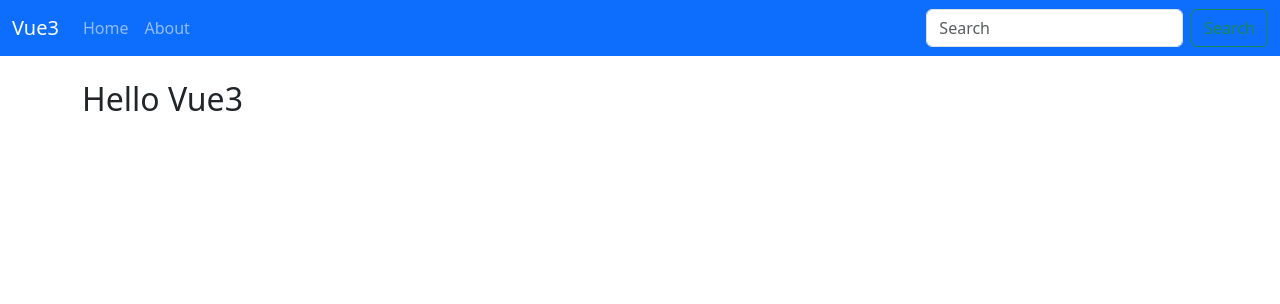
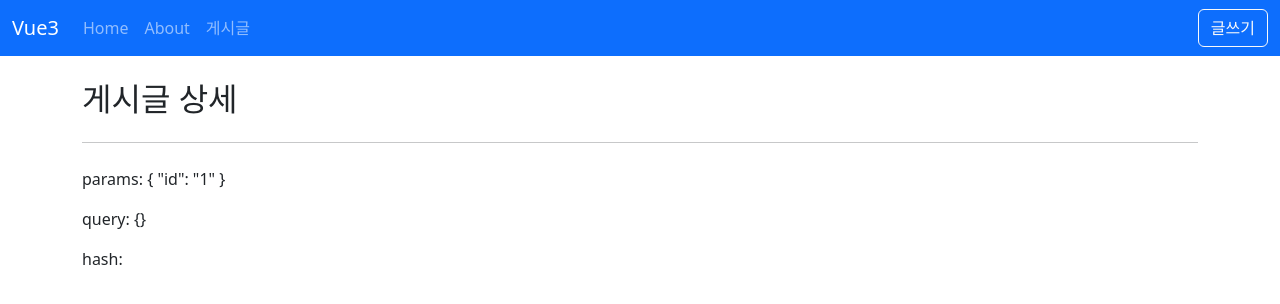
Before and after one commit to sybaek0725/vue3-posts, a Vue app: page /posts/1 in a window 1280 px wide. Shown: the top 304 px of the page. Built offline with nearby package versions, Linux system fonts and the light colour scheme.

Commit message:
Vue Router 학습 : 게시판 UI 만들기
- CRUD vue 파일 생성
- 동적 라우트 개념 이해

```diff
--- a/src/layouts/TheHeader.vue
+++ b/src/layouts/TheHeader.vue
@@ -17,14 +17,6 @@
                 <div class="collapse navbar-collapse" id="navbarSupportedContent">
                     <ul class="navbar-nav me-auto">
                         <li class="nav-item">
-                            <!-- <RouterLink
-                                to="/"
-                                class="nav-link"
-                                :class="{ active: activeLink === '/' }"
-                                aria-current="page"
-                                @click="setLink('home')"
-                                >Home</RouterLink
-                            > -->
                             <RouterLink
                                 to="/"
                                 class="nav-link"
@@ -34,27 +26,21 @@
                             >
                         </li>
                         <li class="nav-item">
-                            <!-- <RouterLink
-                                to="/about"
-                                class="nav-link"
-                                :class="{ active: activeLink === '/about' }"
-                                @click="setLink('about')"
-                                >About</RouterLink
-                            > -->
                             <RouterLink to="/about" class="nav-link" active-class="active"
                                 >About</RouterLink
                             >
                         </li>
+                        <li class="nav-item">
+                            <RouterLink to="/posts" class="nav-link" active-class="active"
+                                >게시글</RouterLink
+                            >
+                        </li>
                     </ul>
-                    <form class="d-flex" role="search">
-                        <input
-                            class="form-control me-2"
-                            type="search"
-                            placeholder="Search"
-                            aria-label="Search"
-                        />
-                        <button class="btn btn-outline-success" type="submit">Search</button>
-                    </form>
+                    <div class="d-flex" role="search">
+                        <button class="btn btn-outline-light" type="button" @click="goPage">
+                            글쓰기
+                        </button>
+                    </div>
                 </div>
             </div>
         </nav>
@@ -62,12 +48,11 @@
 </template>
 
 <script setup>
-import { ref } from 'vue'
+import { useRouter } from 'vue-router'
 
-const activeLink = ref('/')
-const setLink = (link) => {
-    if (link === 'home') activeLink.value = '/'
-    else activeLink.value = '/about'
+const router = useRouter()
+const goPage = () => {
+    router.push('/posts/create')
 }
 </script>
 
--- a/src/layouts/TheView.vue
+++ b/src/layouts/TheView.vue
@@ -1,10 +1,9 @@
 <template>
-	<main>
-		<div class="container py-4">
-			<h2>Hello Vue3</h2>
-			<RouterView />
-		</div>
-	</main>
+    <main>
+        <div class="container py-4">
+            <RouterView />
+        </div>
+    </main>
 </template>
 
 <script setup></script>
--- a/src/views/Home.vue
+++ /dev/null
@@ -1,19 +0,0 @@
-<template>
-    <div>
-        <h2>Home View</h2>
-        <div>{{ $route.path }}</div>
-        <div>{{ $route.name }}</div>
-        <button class="btn btn-primary" @click="goToAbout">About으로 이동</button>
-    </div>
-</template>
-
-<script setup>
-import { useRouter } from 'vue-router'
-
-const router = useRouter()
-const goToAbout = () => {
-    router.push('/about')
-}
-</script>
-
-<style lang="scss" scoped></style>
--- /dev/null
+++ b/src/views/HomeView.vue
@@ -0,0 +1,21 @@
+<template>
+	<div>
+		<h2>Home View</h2>
+		<div>{{ $route.path }}</div>
+		<div>{{ $route.name }}</div>
+		<button class="btn btn-primary" @click="goToAbout">
+			About으로 이동
+		</button>
+	</div>
+</template>
+
+<script setup>
+import { useRouter } from 'vue-router';
+
+const router = useRouter();
+const goToAbout = () => {
+	router.push('/about');
+};
+</script>
+
+<style lang="scss" scoped></style>
--- /dev/null
+++ b/src/views/posts/PostCreateView.vue
@@ -0,0 +1,10 @@
+<template>
+	<div>
+		<h2>게시글 등록</h2>
+		<hr class="my-4" />
+	</div>
+</template>
+
+<script setup></script>
+
+<style lang="scss" scoped></style>
--- /dev/null
+++ b/src/views/posts/PostDetailView.vue
@@ -0,0 +1,13 @@
+<template>
+    <div>
+        <h2>게시글 상세</h2>
+        <hr class="my-4" />
+        <p>params: {{ $route.params }}</p>
+        <p>query: {{ $route.query }}</p>
+        <p>hash: {{ $route.hash }}</p>
+    </div>
+</template>
+
+<script setup></script>
+
+<style lang="scss" scoped></style>
--- /dev/null
+++ b/src/views/posts/PostEditView.vue
@@ -0,0 +1,10 @@
+<template>
+	<div>
+		<h2>게시글 수정</h2>
+		<hr class="my-4" />
+	</div>
+</template>
+
+<script setup></script>
+
+<style lang="scss" scoped></style>
--- /dev/null
+++ b/src/views/posts/PostListView.vue
@@ -0,0 +1,10 @@
+<template>
+    <div>
+        <h2>게시글 목록</h2>
+        <hr class="my-4" />
+    </div>
+</template>
+
+<script setup></script>
+
+<style lang="scss" scoped></style>
```
Also changed, not shown: src/router/index.js (+29 -9 lines), src/views/AboutView.vue (renamed from src/views/About.vue).
